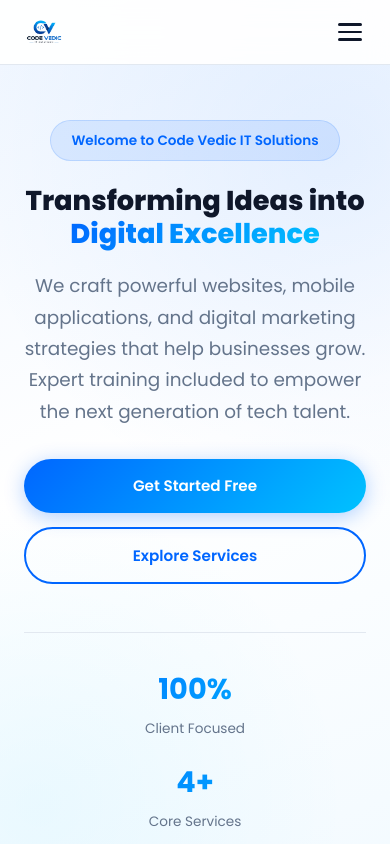
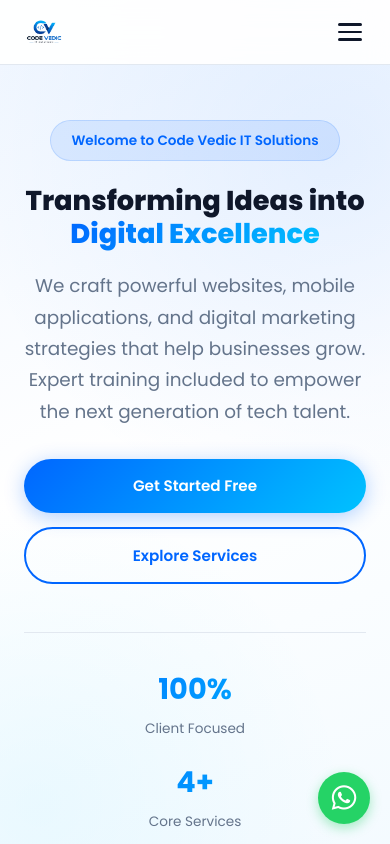
Before and after one commit to codevedicbhr-a11y/Codevedicfinal, a plain HTML site: page index.html in a window 390 px wide. Shown: the top 844 px of the page. Drawn offline with Linux system fonts and the light colour scheme.

Commit message:
Update styles.css

```diff
--- a/styles.css
+++ b/styles.css
@@ -1048,3 +1048,39 @@
     .contact-form { padding: 24px 18px; }
     .logo img { height: 40px; }
 }
+/* WhatsApp Floating Button */
+.whatsapp-float {
+    position: fixed;
+    bottom: 25px;
+    right: 25px;
+    width: 60px;
+    height: 60px;
+    background-color: #25D366;
+    color: #fff;
+    border-radius: 50%;
+    display: flex;
+    align-items: center;
+    justify-content: center;
+    font-size: 32px;
+    box-shadow: 0 4px 12px rgba(37, 211, 102, 0.4);
+    z-index: 9999;
+    transition: all 0.3s ease;
+    text-decoration: none;
+}
+
+.whatsapp-float:hover {
+    background-color: #1ebe57;
+    transform: scale(1.1);
+    box-shadow: 0 6px 16px rgba(37, 211, 102, 0.5);
+}
+
+/* Optional: make it slightly smaller on mobile */
+@media (max-width: 576px) {
+    .whatsapp-float {
+        width: 52px;
+        height: 52px;
+        font-size: 28px;
+        bottom: 20px;
+        right: 20px;
+    }
+}
```
